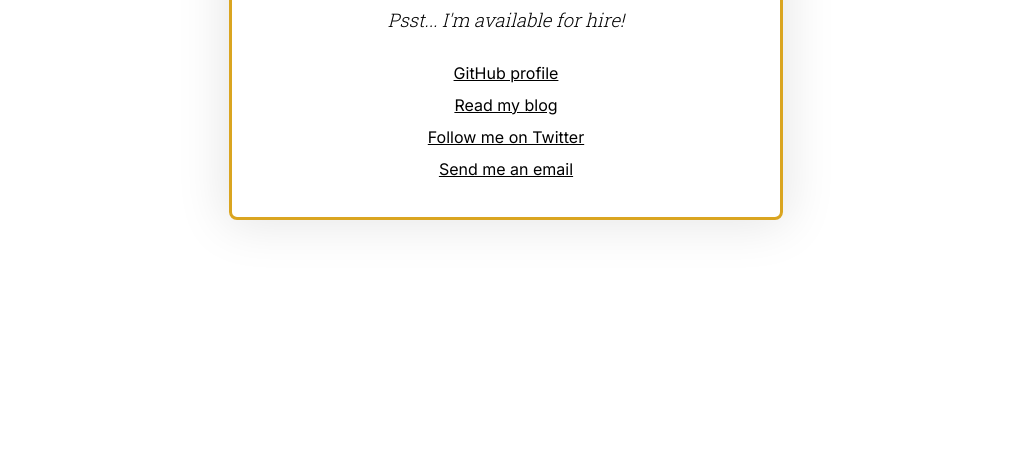
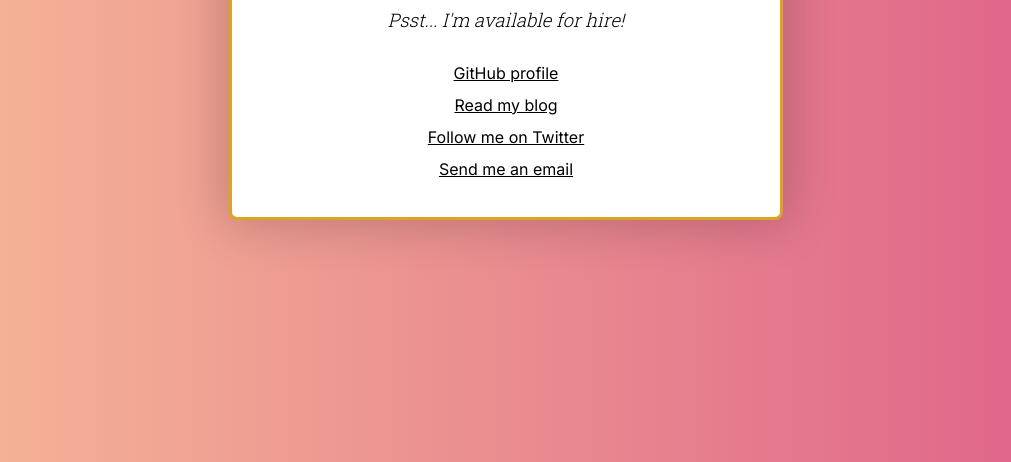
Before and after one commit to Madmanden/christianholmdev, a plain HTML site: page index.html in a window 1280 px wide. Shown: the part 338-800 px from the top of the page, without its empty margins (134-1145 px from the left). Drawn offline with Linux system fonts and the light colour scheme.

Commit message:
add gradient background to body

```diff
--- a/style.css
+++ b/style.css
@@ -5,7 +5,7 @@
 }
 
 :root {
-  --shadow: #e6e6e6;
+  --shadow: rgba(0,0,0,0.2);
 }
 
 h1,
@@ -26,12 +26,17 @@ body {
   font-size: 16px;
   line-height: 1.5rem;
   text-align: center;
+  background: #DD5E89;  /* fallback for old browsers */
+background: -webkit-linear-gradient(to right, #F7BB97, #DD5E89);  /* Chrome 10-25, Safari 5.1-6 */
+background: linear-gradient(to right, #F7BB97, #DD5E89); /* W3C, IE 10+/ Edge, Firefox 16+, Chrome 26+, Opera 12+, Safari 7+ */
+
 }
 
 .main {
   border: none;
   width: 100vw;
   box-shadow: none;
+  background-color: #fff;
 }
 
 .subtitle {
```
